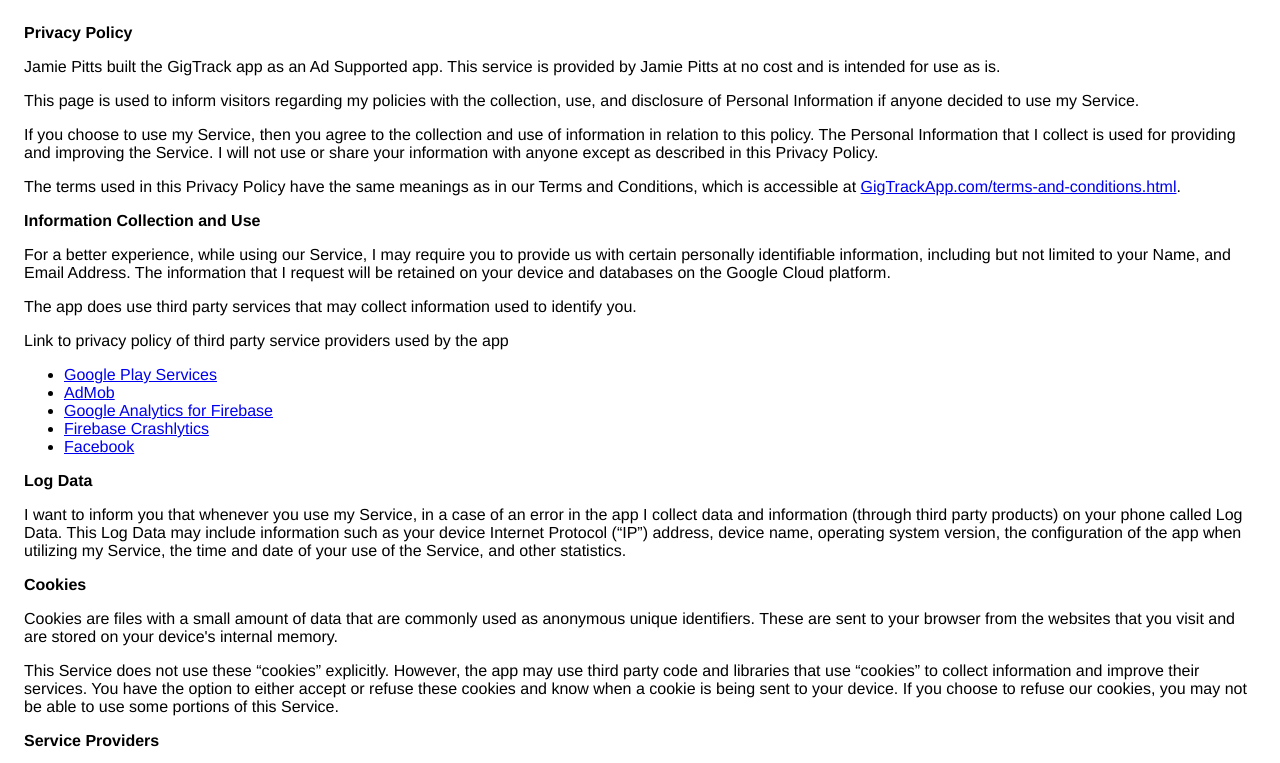
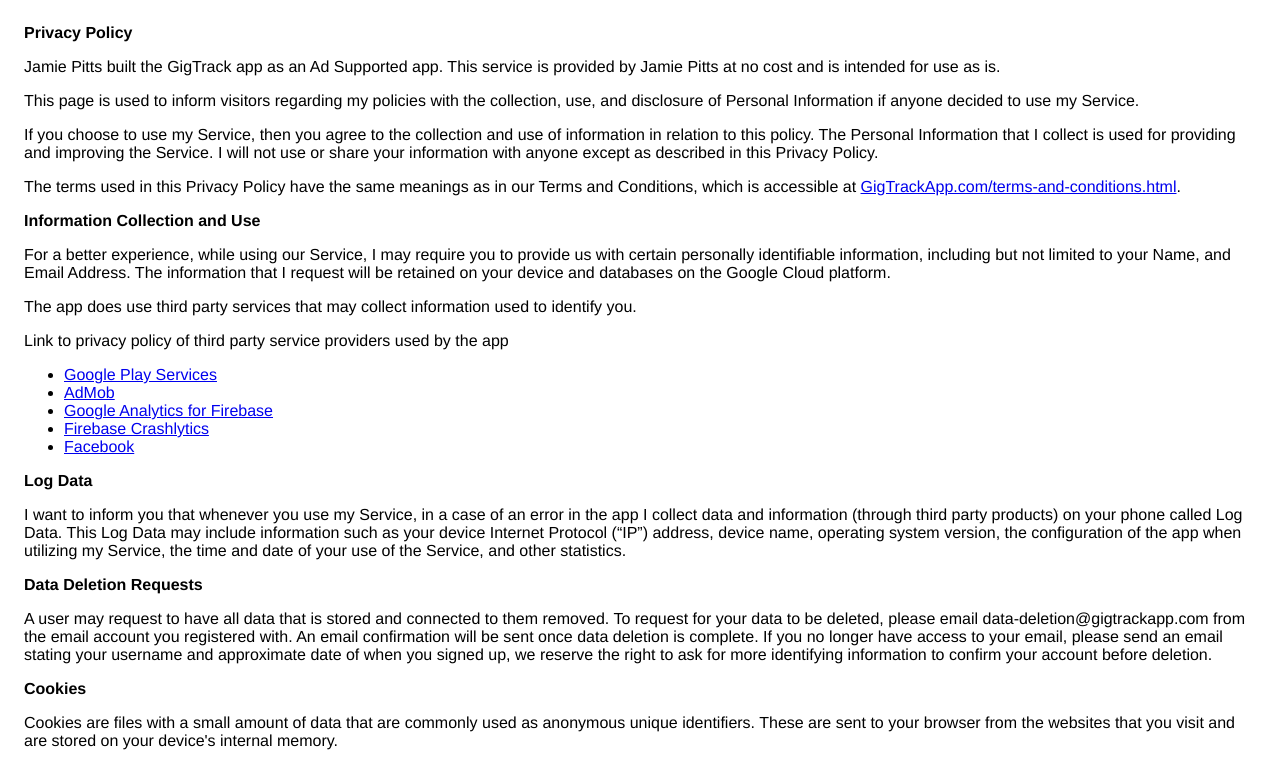
Before and after one commit to jamie-pitts/gigtrackapp, a plain HTML site: page privacy-policy.html in a window 1280 px wide. Shown: the top 763 px of the page. Drawn offline with Linux system fonts and the light colour scheme.

Commit message:
Added data deletion to priv policy

```diff
--- a/privacy-policy.html
+++ b/privacy-policy.html
@@ -47,6 +47,13 @@
     configuration of the app when utilizing my Service,
     the time and date of your use of the Service, and other
     statistics.
+  </p> <p><strong>Data Deletion Requests</strong></p> <p>
+    A user may request to have all data that is stored and connected to them removed.
+    To request for your data to be deleted, please email data-deletion@gigtrackapp.com from
+    the email account you registered with. An email confirmation will be sent once data deletion
+    is complete. If you no longer have access to your email, please send an email stating your
+    username and approximate date of when you signed up, we reserve the right to ask for more
+    identifying information to confirm your account before deletion.
   </p> <p><strong>Cookies</strong></p> <p>
     Cookies are files with a small amount of data that are
     commonly used as anonymous unique identifiers. These are sent
```
